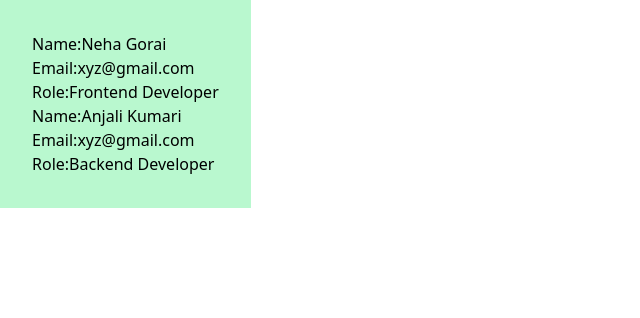
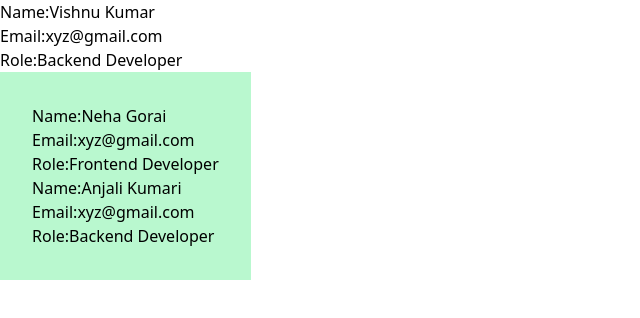
Before and after one commit to NehaGorai/practice, a React (Vite) app: page / in a window 1280 px wide. Shown: the top 318 px of the page, without its empty margins (0-640 px from the left). Built offline with nearby package versions, Linux system fonts and the light colour scheme.

Commit message:
Accessing data using Context API

```diff
--- a/src/App.jsx
+++ b/src/App.jsx
@@ -1,8 +1,10 @@
 import React, { createContext } from 'react'
 import Dashboard from './components/Dashboard'
+import Card from './components/Card'
 
 var Mydata = createContext()
 var Mydata2 = createContext()
+var Mydata3 = createContext()
 function App() {
   const user = {
     name: "Neha Gorai",
@@ -14,12 +16,19 @@ function App() {
     email: "xyz@gmail.com",
     role: "Backend Developer"
   }
+  const user3 = {
+    name: "Vishnu Kumar",
+    email: "xyz@gmail.com",
+    role: "Backend Developer"
+  }
   return (
     <>
 
         <Mydata.Provider value={user}>
         <Mydata2.Provider value={user2}>
+        <Mydata3.Provider value={user3}>
           <Dashboard />
+        </Mydata3.Provider>
         </Mydata2.Provider>
         </Mydata.Provider>
 
@@ -28,4 +37,4 @@ function App() {
 }
 
 export default App
-export { Mydata,Mydata2 }
+export { Mydata,Mydata2, Mydata3 }
--- a/src/components/Card.jsx
+++ b/src/components/Card.jsx
@@ -1,9 +1,21 @@
 import React from 'react'
 import Details from './Details'
+import { Mydata3} from '../App'
 function Card() {
     return (
         <>
-            <Details />
+         <Mydata3.Consumer>
+            {(val3)=>{
+                return(
+                    <>
+                    <h1>Name:{val3.name}</h1>
+                    <h1>Email:{val3.email}</h1>
+                    <h1>Role:{val3.role}</h1>
+                    <Details data3={val3}/>
+                    </>
+                )
+            }}
+         </Mydata3.Consumer>
         </>
     )
 }
--- a/src/components/Dashboard.jsx
+++ b/src/components/Dashboard.jsx
@@ -6,7 +6,6 @@ function Dashboard() {
     return (
         <>
         <Card/>
-
         </>
     )
 }
```
